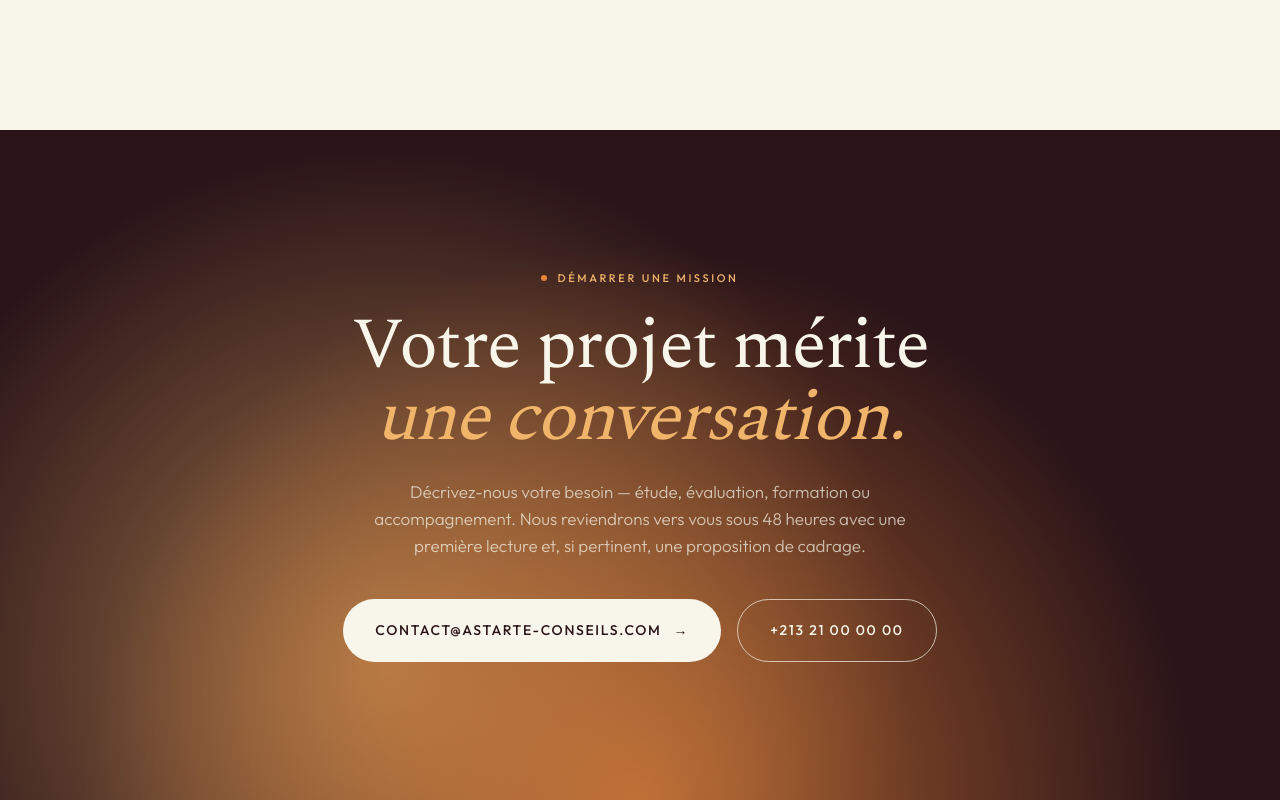
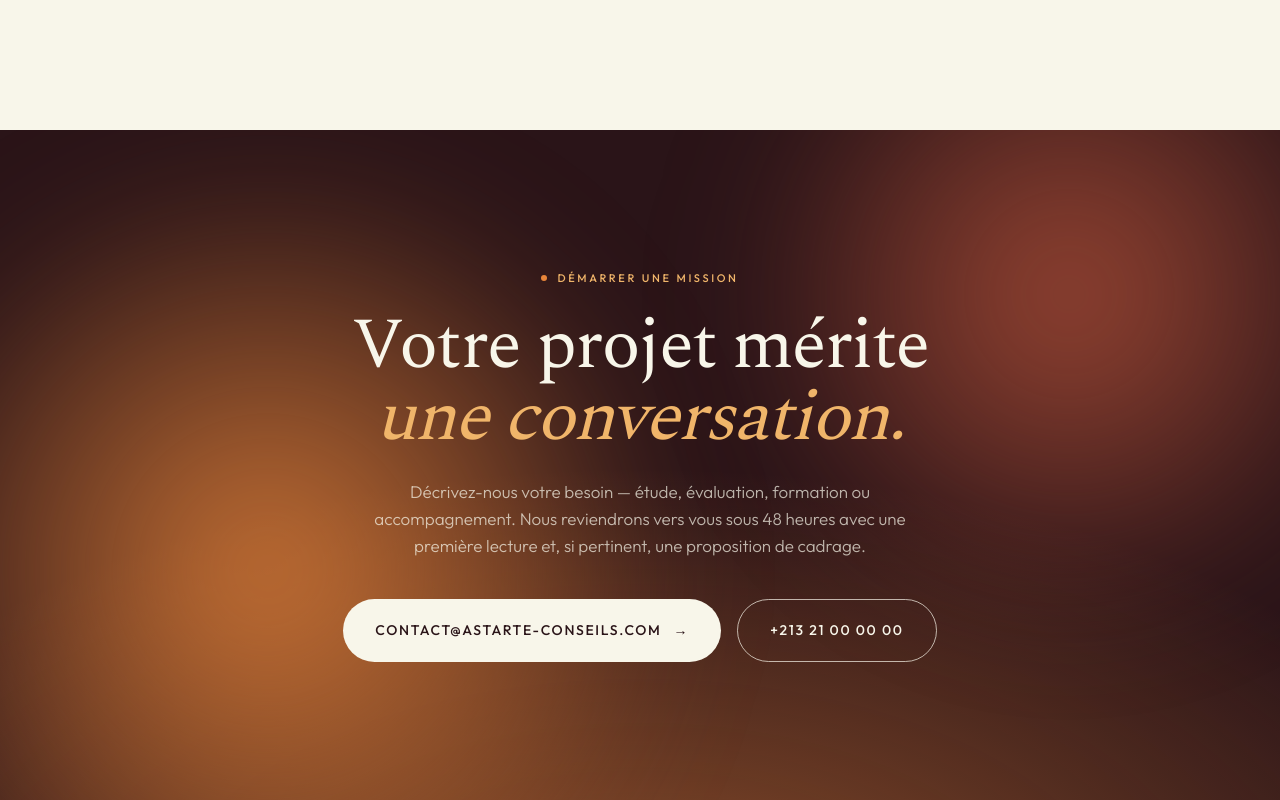
Before and after one commit to Post-code-arch/Astart--Conseils, a Next.js app: page / in a window 1280 px wide. Shown: the part 3480-4280 px from the top of the page. Built offline with nearby package versions, Linux system fonts and the light colour scheme.

Commit message:
CTA: living warm gradient (drifting orange/rust blobs, cream text, reduced-motion safe)

```diff
--- a/app/globals.css
+++ b/app/globals.css
@@ -1786,14 +1786,49 @@ body.menu-open { overflow: hidden; }
 ============================================================ */
 .cta {
   background:
-    radial-gradient(circle at 50% 100%, rgba(232, 133, 58, 0.7) 0%, rgba(232, 133, 58, 0) 60%),
-    radial-gradient(circle at 30% 80%, rgba(240, 181, 106, 0.6) 0%, rgba(240, 181, 106, 0) 50%),
+    radial-gradient(120% 120% at 50% 120%, rgba(232, 133, 58, 0.5) 0%, rgba(232, 133, 58, 0) 58%),
     var(--aubergine);
   color: var(--cream);
   padding: 140px 44px;
   text-align: center;
   position: relative;
   overflow: hidden;
+  isolation: isolate;
+}
+/* living warm gradient — soft brand-tone blobs drifting slowly behind the content */
+.cta::before,
+.cta::after {
+  content: "";
+  position: absolute;
+  border-radius: 50%;
+  filter: blur(60px);
+  pointer-events: none;
+  z-index: 0;
+  will-change: transform;
+}
+.cta::before {
+  width: 65vw; height: 65vw; max-width: 820px; max-height: 820px;
+  left: -12%; bottom: -28%;
+  background: radial-gradient(circle, rgba(232, 133, 58, 0.85) 0%, rgba(232, 133, 58, 0) 70%);
+  animation: ctaDriftA 26s ease-in-out infinite alternate;
+}
+.cta::after {
+  width: 52vw; height: 52vw; max-width: 700px; max-height: 700px;
+  right: -10%; top: -26%;
+  background: radial-gradient(circle, rgba(184, 83, 58, 0.8) 0%, rgba(184, 83, 58, 0) 70%);
+  animation: ctaDriftB 32s ease-in-out infinite alternate;
+}
+@keyframes ctaDriftA {
+  from { transform: translate3d(0, 0, 0) scale(1); }
+  to   { transform: translate3d(12%, -10%, 0) scale(1.15); }
+}
+@keyframes ctaDriftB {
+  from { transform: translate3d(0, 0, 0) scale(1); }
+  to   { transform: translate3d(-10%, 12%, 0) scale(1.1); }
+}
+@media (prefers-reduced-motion: reduce) {
+  .cta::before,
+  .cta::after { animation: none; }
 }
 .cta-inner {
   max-width: 900px;
@@ -1802,6 +1837,8 @@ body.menu-open { overflow: hidden; }
   flex-direction: column;
   align-items: center;
   gap: 24px;
+  position: relative;
+  z-index: 1;
 }
 .cta .eyebrow { color: var(--saffron); }
 .cta-title {
```
